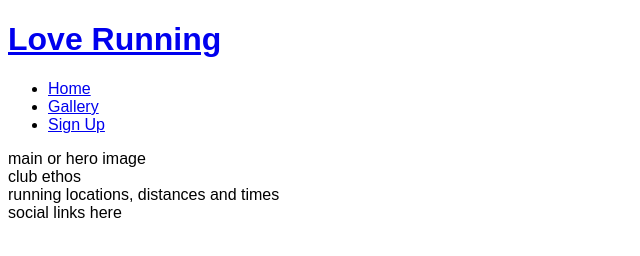
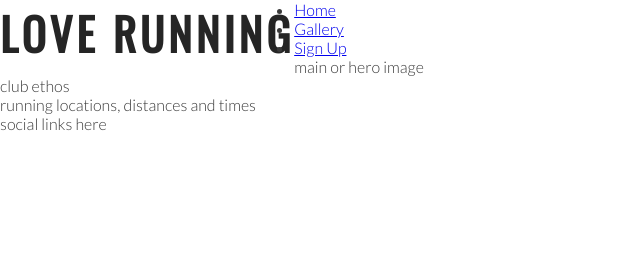
Before and after one commit to Lilla-Kavecsanszki/Love-Running, a plain HTML site: page index.html in a window 1280 px wide. Shown: the whole page, without its empty margins (0-640 px from the left). Drawn offline with nearby package versions, Linux system fonts and the light colour scheme.

Commit message:
Add style for headings and logo

```diff
--- a/assets/css/style.css
+++ b/assets/css/style.css
@@ -1 +1,27 @@
-body {font-family: Arial;}
+@import url('https://fonts.googleapis.com/css2?family=Lato:wght@300&family=Oswald&display=swap');
+
+* {
+    margin: 0;
+    padding: 0;
+    border: none;
+}
+
+body {
+    font-family: Lato, sans-serif;
+    font-weight: 300;
+    color: #3a3a3a;
+}
+
+/* heading and logo*/
+
+h1, h2 {
+    font-family: Oswald, sans-serif;
+    text-transform: uppercase;
+    letter-spacing: 4px;
+    color: #252525;
+}
+
+#logo {
+    float: left;
+    font-size: 280%;
+}
--- a/index.html
+++ b/index.html
@@ -15,7 +15,7 @@
 <body>
     <header>
         <a href="index.html">
-            <h1>Love Running</h1>
+            <h1 id="logo">Love Running</h1>
         </a>
         <nav>
             <ul>
```
